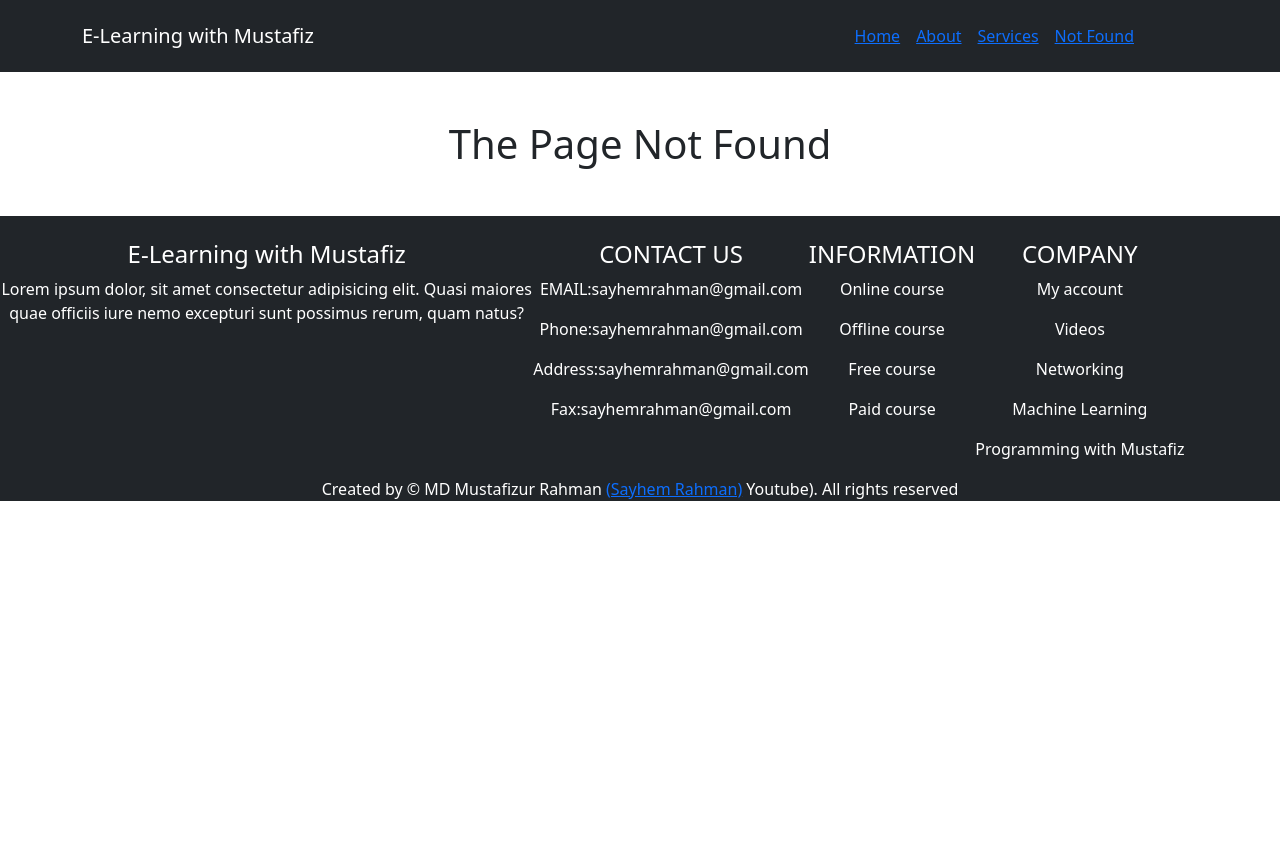
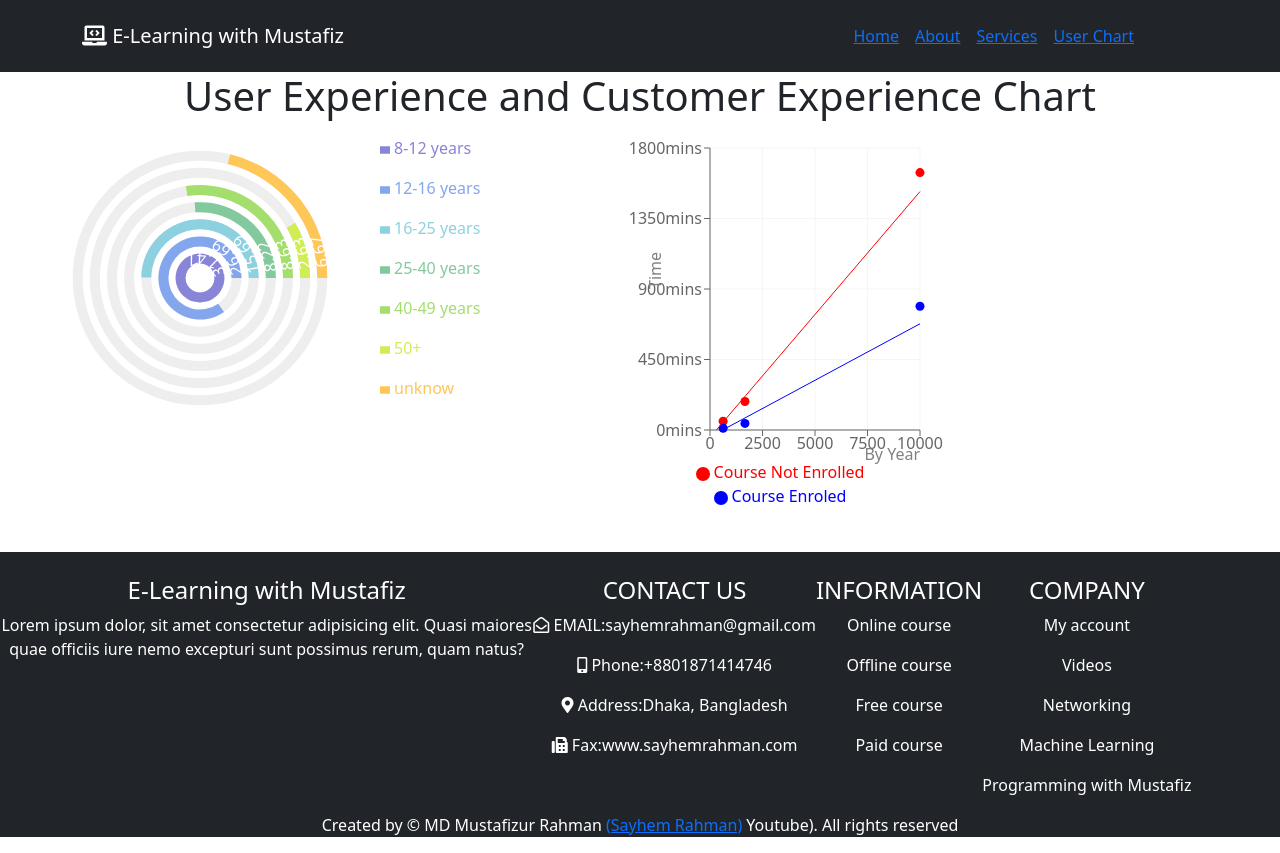
Before and after one commit to rahmancoder/mustafiz9-react, a React (Create React App) app: page /userchart in a window 1280 px wide. Before the commit the page ends 800 px from the top, so only its background shows below. Built offline with nearby package versions, Linux system fonts and the light colour scheme.

Commit message:
added recharts added icon added separate route and showing the results json fakedata needs to be updated than design color part also needs to be added correctly

```diff
--- a/package.json
+++ b/package.json
@@ -12,6 +12,7 @@
     "react-dom": "^17.0.2",
     "react-router-dom": "^5.3.0",
     "react-scripts": "4.0.3",
+    "recharts": "^2.1.4",
     "web-vitals": "^1.1.2"
   },
   "scripts": {
--- a/public/index.html
+++ b/public/index.html
@@ -1,20 +1,23 @@
 <!DOCTYPE html>
 <html lang="en">
+
 <head>
   <meta charset="utf-8" />
   <link rel="icon" href="%PUBLIC_URL%/favicon.ico" />
   <meta name="viewport" content="width=device-width, initial-scale=1" />
   <meta name="theme-color" content="#000000" />
-    <meta
-      name="description"
-      content="Web site created using create-react-app"
-    />
+  <meta name="description" content="Web site created using create-react-app" />
   <link rel="apple-touch-icon" href="%PUBLIC_URL%/logo192.png" />
   <!--
       manifest.json provides metadata used when your web app is installed on a
       user's mobile device or desktop. See https://developers.google.com/web/fundamentals/web-app-manifest/
     -->
   <link rel="manifest" href="%PUBLIC_URL%/manifest.json" />
+
+
+  <!-- Font awesome link -->
+  <link rel="stylesheet" href="https://use.fontawesome.com/releases/v5.15.4/css/all.css"
+    integrity="sha384-DyZ88mC6Up2uqS4h/KRgHuoeGwBcD4Ng9SiP4dIRy0EXTlnuz47vAwmeGwVChigm" crossorigin="anonymous">
   <!--
       Notice the use of %PUBLIC_URL% in the tags above.
       It will be replaced with the URL of the `public` folder during the build.
@@ -26,6 +29,7 @@
     -->
   <title>React App</title>
 </head>
+
 <body>
   <noscript>You need to enable JavaScript to run this app.</noscript>
   <div id="root"></div>
@@ -40,4 +44,5 @@
       To create a production bundle, use `npm run build` or `yarn build`.
     -->
 </body>
+
 </html>
--- a/src/App.js
+++ b/src/App.js
@@ -14,6 +14,7 @@ import {
 import 'bootstrap/dist/css/bootstrap.min.css';
 import Header from './Components/Header/Header';
 import Footer from './Components/Footer/Footer';
+import MyChart from './Components/MyChart/MyChart';
 
 function App() {
   return (
@@ -35,9 +36,14 @@ function App() {
           <Route path="/services">
             <Services></Services>
           </Route>
+          <Route path="/userchart">
+            <MyChart></MyChart>
+          </Route>
+
           <Route path="*">
             <NotFound></NotFound>
           </Route>
+
 
         </Switch>
 
--- a/src/Components/Footer/Footer.js
+++ b/src/Components/Footer/Footer.js
@@ -10,10 +10,10 @@ const Footer = () => {
                 </div>
                 <div className="mt-4">
                     <h4>CONTACT US</h4>
-                    <p>EMAIL:sayhemrahman@gmail.com</p>
-                    <p>Phone:sayhemrahman@gmail.com</p>
-                    <p>Address:sayhemrahman@gmail.com</p>
-                    <p>Fax:sayhemrahman@gmail.com</p>
+                    <p><i class="far fa-envelope-open"></i> EMAIL:sayhemrahman@gmail.com</p>
+                    <p><i class="fas fa-mobile-alt"></i> Phone:+8801871414746</p>
+                    <p><i class="fas fa-map-marker-alt"></i> Address:Dhaka, Bangladesh</p>
+                    <p><i class="fas fa-fax"></i> Fax:www.sayhemrahman.com</p>
                 </div>
                 <div className="mt-4">
                     <h4>INFORMATION</h4>
--- a/src/Components/Header/Header.js
+++ b/src/Components/Header/Header.js
@@ -7,12 +7,13 @@ const Header = () => {
         <>
             <Navbar sticky="top" bg="dark" variant="dark">
                 <Container>
-                    <Navbar.Brand href="/home">E-Learning with Mustafiz</Navbar.Brand>
+                    <Navbar.Brand href="/home"><i class="fas fa-laptop-code"></i> E-Learning with Mustafiz</Navbar.Brand>
                     <Nav className="me-5 p-2 text-center">
                         <Link className="m-2" to="/home">Home</Link>
                         <Link className="m-2" to="/about">About</Link>
                         <Link className="m-2" to="/services">Services</Link>
-                        <Link className="m-2" to="/notfound">Not Found</Link>
+                        <Link className="m-2" to="/userchart">User Chart</Link>
+                        {/* <Link className="m-2" to="/notfound">Not Found</Link> */}
                     </Nav>
                 </Container>
             </Navbar>
--- a/src/Components/Home/Home.js
+++ b/src/Components/Home/Home.js
@@ -3,6 +3,7 @@ import About from '../About/About';
 import PopularVideos from '../PopularVideos/PopularVideos';
 import Services from '../Services/Services';
 import SliderVideo from '../SliderVideo/SliderVideo';
+import MyChart from '../MyChart/MyChart';
 
 const Home = () => {
     return (
@@ -13,6 +14,7 @@ const Home = () => {
             {/* <About></About>
             <Services></Services> */}
             {/* <SliderVideo></SliderVideo> */}
+            {/* <MyChart></MyChart> */}
             <PopularVideos></PopularVideos>
 
 
--- /dev/null
+++ b/src/Components/MyChart/MyChart.js
@@ -0,0 +1,166 @@
+import React from 'react';
+// import { Tooltip } from 'react-bootstrap';
+import { CartesianGrid, Legend, Line, RadialBar, RadialBarChart, Scatter, XAxis, YAxis, Tooltip, ComposedChart } from 'recharts';
+
+const MyChart = () => {
+
+    // this data can be came from our JSON file as well
+    const data = [
+        {
+            name: "8-12 years",
+            uv: 31.47,
+            pv: 2400,
+            fill: "#8884d8"
+        },
+        {
+            name: "12-16 years",
+            uv: 26.69,
+            pv: 4567,
+            fill: "#83a6ed"
+        },
+        {
+            name: "16-25 years",
+            uv: 15.69,
+            pv: 1398,
+            fill: "#8dd1e1"
+        },
+        {
+            name: "25-40 years",
+            uv: 8.22,
+            pv: 9800,
+            fill: "#82ca9d"
+        },
+        {
+            name: "40-49 years",
+            uv: 8.63,
+            pv: 3908,
+            fill: "#a4de6c"
+        },
+        {
+            name: "50+",
+            uv: 2.63,
+            pv: 4800,
+            fill: "#d0ed57"
+        },
+        {
+            name: "unknow",
+            uv: 6.67,
+            pv: 4800,
+            fill: "#ffc658"
+        }
+    ];
+
+    const style = {
+        marginLeft: 30,
+        top: 0,
+        left: 350,
+        lineHeight: "40px"
+    };
+
+
+
+    // Data2 for Another chart
+
+    const data2 = [
+        { index: 10000, red: 1643, blue: 790 },
+        { index: 1666, red: 182, blue: 42 },
+        { index: 625, red: 56, blue: 11 },
+        // Calculation of line of best fit is not included in this demo
+        { index: 300, redLine: 0 },
+        { index: 10000, redLine: 1522 },
+        { index: 600, blueLine: 0 },
+        { index: 10000, blueLine: 678 }
+    ];
+
+
+    return (
+        <div>
+            <h1> User Experience and Customer Experience Chart  </h1>
+
+            <div className="d-flex">
+
+
+
+                <RadialBarChart
+                    width={500}
+                    height={300}
+                    cx={200}
+                    cy={150}
+                    innerRadius={20}
+                    outerRadius={140}
+                    barSize={10}
+                    data={data}
+                >
+                    <RadialBar
+                        minAngle={15}
+                        label={{ position: "insideStart", fill: "#fff" }}
+                        background
+                        clockWise
+                        dataKey="uv"
+                    />
+                    <Legend
+                        iconSize={10}
+                        width={120}
+                        height={140}
+                        layout="vertical"
+                        verticalAlign="middle"
+                        wrapperStyle={style}
+                    />
+                </RadialBarChart>
+
+
+                {/* this is second chart */}
+
+
+                <ComposedChart
+                    width={500}
+                    height={400}
+                    data={data2}
+                    margin={{
+                        top: 20,
+                        right: 80,
+                        bottom: 20,
+                        left: 150
+                    }}
+                >
+                    <CartesianGrid stroke="#f5f5f5" />
+                    <Tooltip />
+                    <Legend />
+
+                    <XAxis
+                        dataKey="index"
+                        type="number"
+                        label={{ value: "By Year", position: "insideBottomRight", offset: 0 }}
+                    />
+                    <YAxis
+                        unit="mins"
+                        type="number"
+                        label={{ value: "Time", angle: -90, position: "insideLeft" }}
+                    />
+                    <Scatter name="Course Not Enrolled" dataKey="red" fill="red" />
+                    <Scatter name="Course Enroled" dataKey="blue" fill="blue" />
+                    <Line
+                        dataKey="blueLine"
+                        stroke="blue"
+                        dot={false}
+                        activeDot={false}
+                        legendType="none"
+                    />
+                    <Line
+                        dataKey="redLine"
+                        stroke="red"
+                        dot={false}
+                        activeDot={false}
+                        legendType="none"
+                    />
+                </ComposedChart>
+
+
+            </div>
+        </div>
+
+
+    );
+};
+
+export default MyChart;
```
Also changed, not shown: 1 other file (tests, documents, lock files or other folders). Lines whose indentation alone changed are shown as unchanged.
